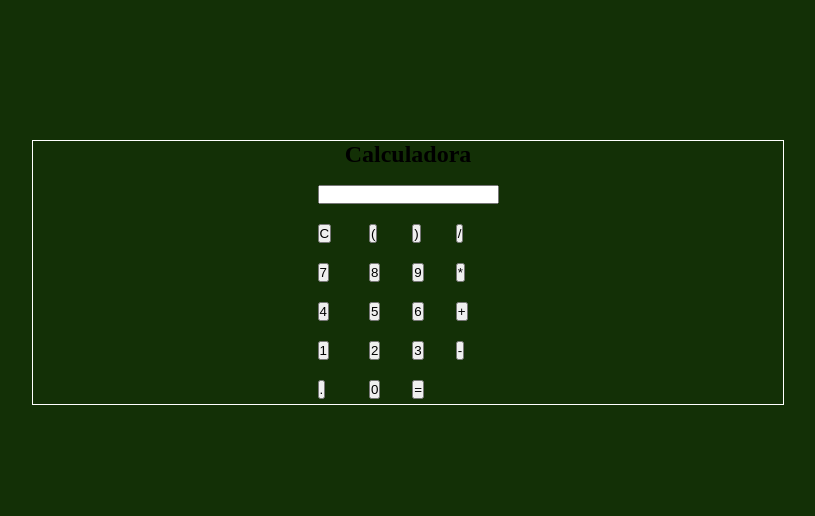
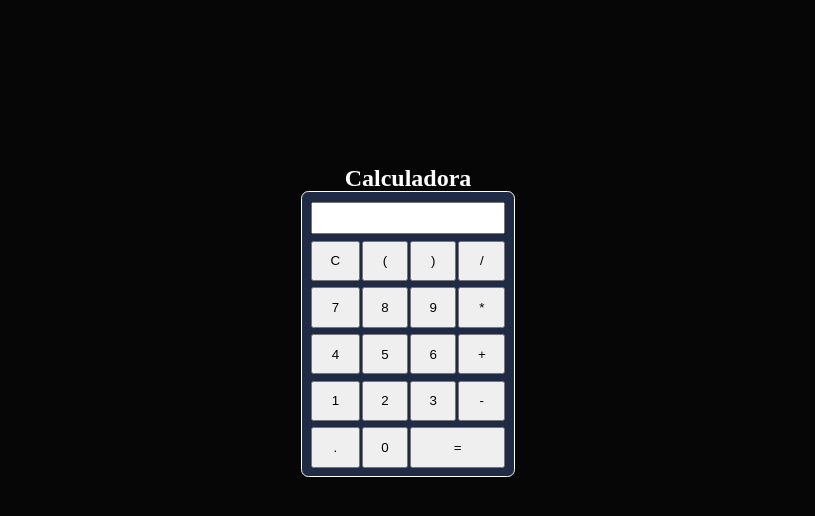
Before and after one commit to lorenamucheniski/Javascript, a plain HTML site: page sessão_3/factory_funcao/index.html in a window 1280 px wide. Shown: the whole page, without its empty margins (232-1047 px from the left). Drawn offline with Linux system fonts and the light colour scheme.

Commit message:
feat: 20-02 alteração no css da calculadora

```diff
--- a/sessão_3/factory_funcao/calculadora.css
+++ b/sessão_3/factory_funcao/calculadora.css
@@ -1,11 +1,12 @@
 * {
     padding: 0;
     margin: 0;
-    --verde-musgo: #133006;
+    --cor1: #060607;
+    --cor2: #1f2a45;
 }
 
 body {
-    background-color: var(--verde-musgo);
+    background-color: var(--cor1);
     padding: 1em;
     height: 100vh;
 }
@@ -13,12 +14,29 @@ body {
 .container {
     max-width: 46.875em;
     margin: 10% auto;
-    outline: 1px solid white;
     display: flex;
     flex-direction: column;
     align-items: center;
 }
 
+.container h1 {
+    color: white;
+    padding-top: 1em;
+}
+
 .Calculadora {
     font-size: 2em;
+    outline: 1px solid white;
+    border-radius: .2em;
+    padding: 0 .2em .2em;
+    background-color: var(--cor2);
 }
+
+.display {
+    padding: .5em;
+}
+
+.btn {
+    width: 100%;
+    padding: .8em 1em;
+}
```
